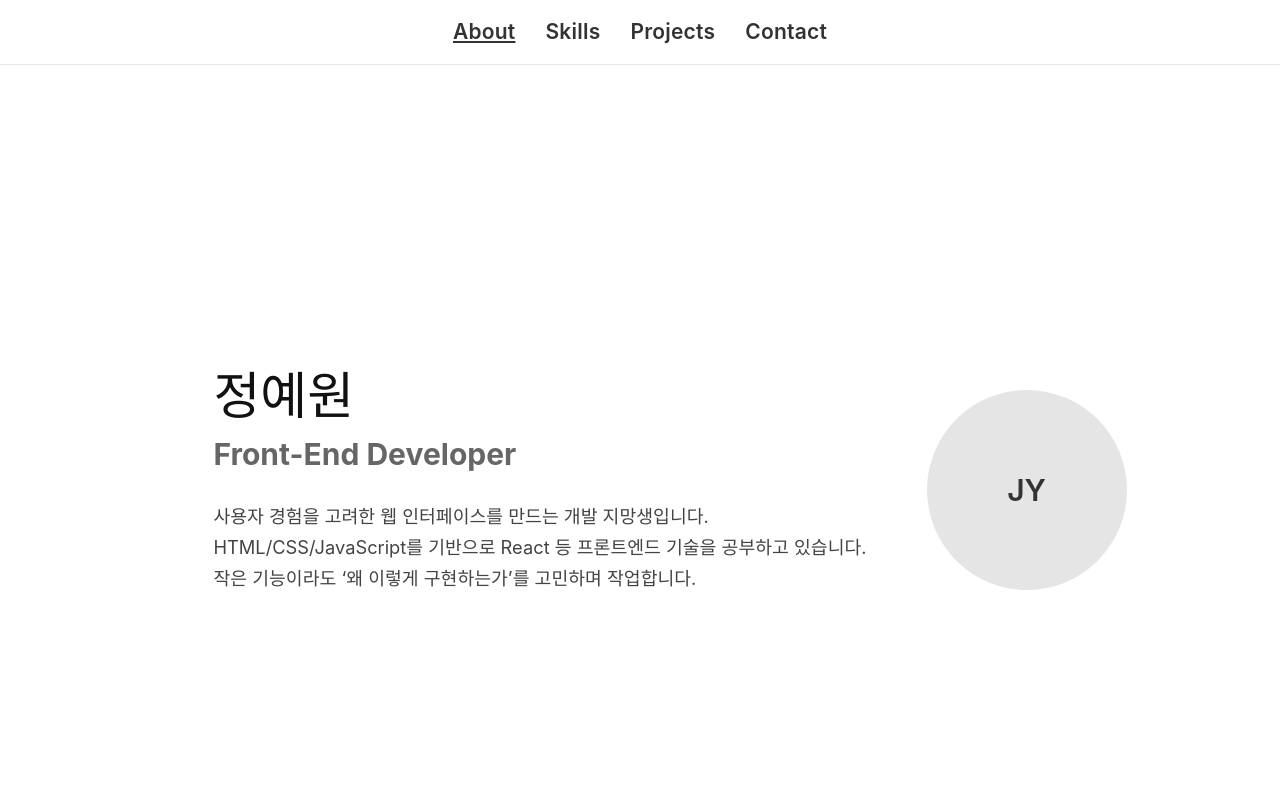
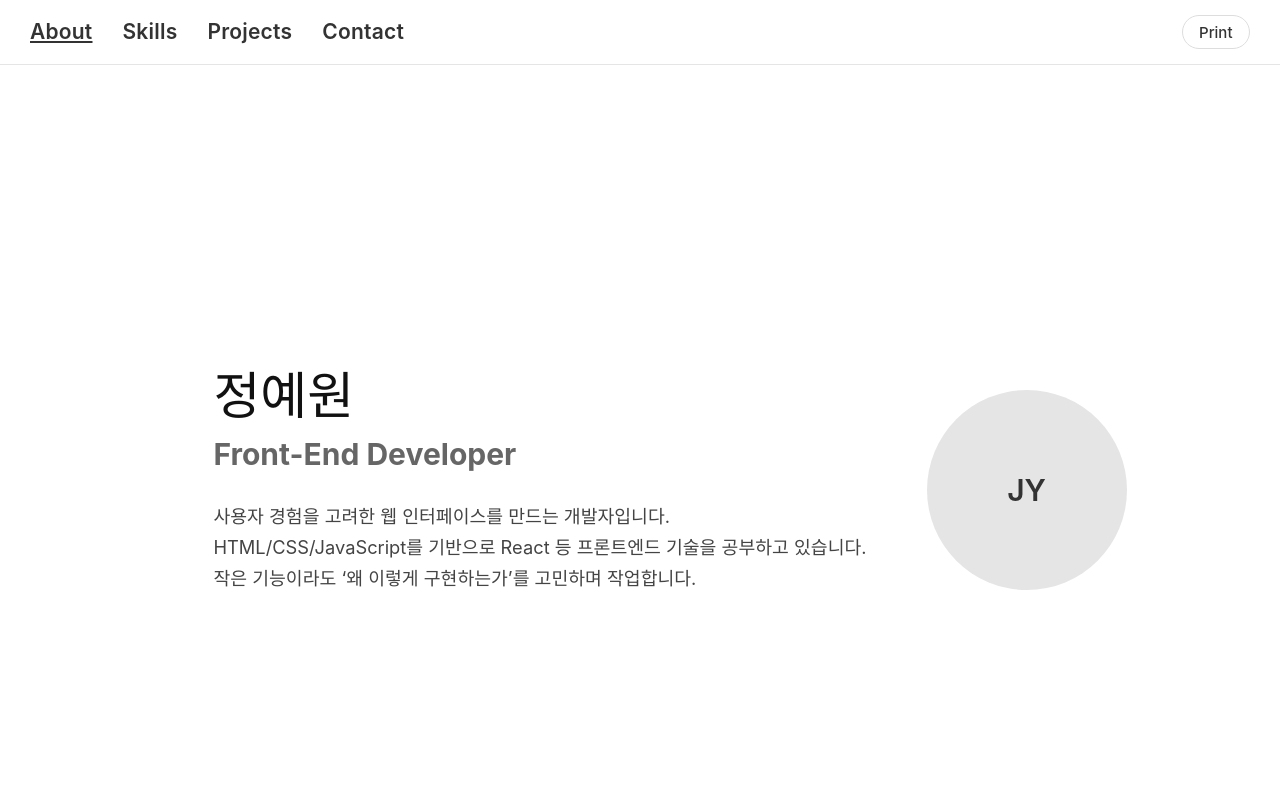
Before and after one commit to wonovar/portfolio, a React (Vite) app: page / in a window 1280 px wide. Shown: the top 800 px of the page. Built offline with nearby package versions, Linux system fonts and the light colour scheme; a web font is replaced by a local one.

Commit message:
Tweak print layout and remove blank pages

```diff
--- a/src/App.css
+++ b/src/App.css
@@ -506,6 +506,15 @@ html {
   z-index: 100;
 }
 
+.navbar-inner {
+  display: flex;
+  align-items: center;
+  justify-content: space-between;
+  width: 100%;
+  max-width: 1400px;
+  padding: 0 2rem;
+}
+
 .navbar nav {
   display: flex;
   gap: 2rem;
@@ -526,6 +535,28 @@ html {
 
 .navbar a.active {
   text-decoration: underline;
+}
+
+.nav-print-btn {
+  border: 1px solid #ddd;
+  background: #fff;
+  padding: 0.45rem 1.1rem;
+  border-radius: 999px;
+  font-size: 1rem;
+  font-weight: 500;
+  cursor: pointer;
+  display: inline-flex;
+  align-items: center;
+  justify-content: center;
+  gap: 0.35rem;
+  color: #333;
+  transition: background 0.2s ease, border-color 0.2s ease, transform 0.2s ease;
+}
+
+.nav-print-btn:hover {
+  background: #f3f3f3;
+  border-color: #ccc;
+  transform: translateY(-1px);
 }
 
 /* ABOUT SECTION RESPONSIVE */
@@ -674,3 +705,109 @@ html {
   padding-left: 1rem;
   padding-right: 1rem;
 }
+
+/* ============================= */
+/*           PRINT STYLES        */
+/* ============================= */
+@media print {
+  /* A4 세로 기준으로 본문 폭 고정 */
+  html,
+  body {
+    margin: 0;
+    padding: 0;
+    width: 210mm;
+    -webkit-print-color-adjust: exact;
+    print-color-adjust: exact;
+  }
+
+  #root {
+    padding: 0;
+    width: 100%;
+  }
+
+  /* 네비게이션, 모달 오버레이, 버튼류 숨기기 */
+  .navbar,
+  .modal-overlay,
+  .download-btn,
+  .resume-download-btn,
+  .nav-print-btn {
+    display: none !important;
+  }
+
+  /* 각 섹션을 한 페이지 흐름 안에 세로 배치 */
+  .section {
+    border-bottom: none;
+    /* 전체적으로 여백을 조금 더 줄여서 불필요한 마지막 빈 페이지가 생기지 않도록 조정 */
+    padding: 16mm 16mm 10mm;
+    text-align: left;
+    /* 섹션 중간에서 쪼개지지 않도록 힌트 */
+    page-break-inside: avoid;
+  }
+
+  /* About만 다음 섹션을 새 페이지에서 시작 */
+  #about.section {
+    page-break-after: always;
+  }
+
+  /* Skills, Projects, Contact는 강제 페이지 나누기 없음
+     → 브라우저가 자연스럽게 이어서 배치하게 둔다 */
+  #skills.section,
+  #projects.section,
+  #contact.section {
+    page-break-after: auto;
+  }
+
+  /* 마지막 Contact 섹션은 아래 여백을 더 줄여서
+     전체 높이가 A4 페이지를 넘지 않도록 조절 */
+  #contact.section {
+    padding-bottom: 4mm;
+    margin-bottom: 0;
+  }
+
+  /* 가로 레이아웃을 인쇄용 세로 레이아웃으로 조정 */
+  .about-section,
+  .skills-inner,
+  .projects-inner,
+  .contact-inner {
+    max-width: 100%;
+    padding: 0;
+    margin: 0;
+  }
+
+  .about-section {
+    flex-direction: row;
+    gap: 20mm;
+  }
+
+  .skills-grid {
+    grid-template-columns: 1fr 1fr 1fr;
+    gap: 10mm;
+    justify-items: flex-start;
+  }
+
+  .skill-column {
+    text-align: left;
+  }
+
+  .skill-list {
+    justify-content: flex-start;
+  }
+
+  .projects-grid {
+    display: block;
+  }
+
+  .project-card {
+    box-shadow: none;
+    border: 1px solid #ddd;
+    page-break-inside: avoid;
+    margin-bottom: 10mm;
+  }
+
+  .contact-section,
+  .contact-inner,
+  .contact-info {
+    align-items: flex-start;
+    text-align: left;
+  }
+}
--- a/src/pages/Home.jsx
+++ b/src/pages/Home.jsx
@@ -92,6 +92,12 @@ export default function Home() {
     document.body.removeChild(link);
   };
 
+  const handlePrintPortfolio = () => {
+    setIsResumeOpen(false);
+    setIsCoverOpen(false);
+    window.print();
+  };
+
   return (
     <div>
       {/* 상단 네비게이션 */}
@@ -147,6 +153,14 @@ export default function Home() {
               Contact
             </a>
           </nav>
+
+          <button
+            type="button"
+            className="nav-print-btn"
+            onClick={handlePrintPortfolio}
+          >
+            Print
+          </button>
         </div>
       </header>
 
@@ -156,7 +170,7 @@ export default function Home() {
           <h1>정예원</h1>
           <h2>Front-End Developer</h2>
           <p>
-            사용자 경험을 고려한 웹 인터페이스를 만드는 개발 지망생입니다.
+            사용자 경험을 고려한 웹 인터페이스를 만드는 개발자입니다.
             <br />
             HTML/CSS/JavaScript를 기반으로 React 등 프론트엔드 기술을 공부하고
             있습니다.
```
